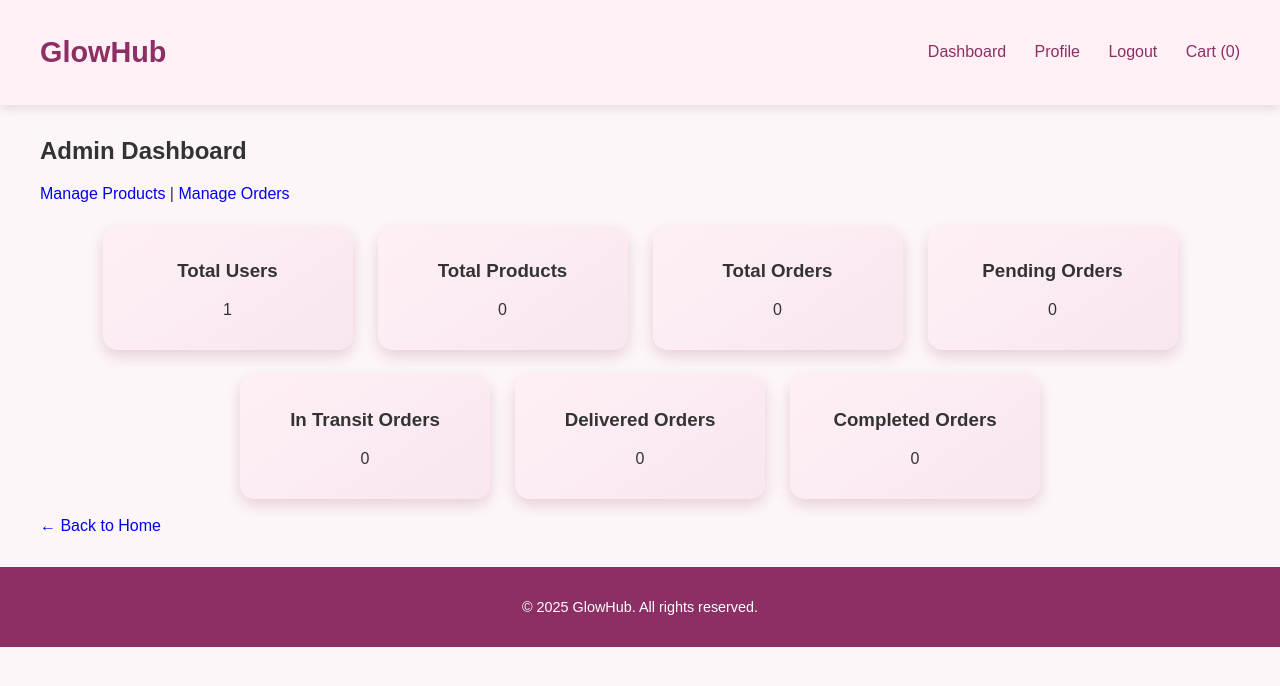
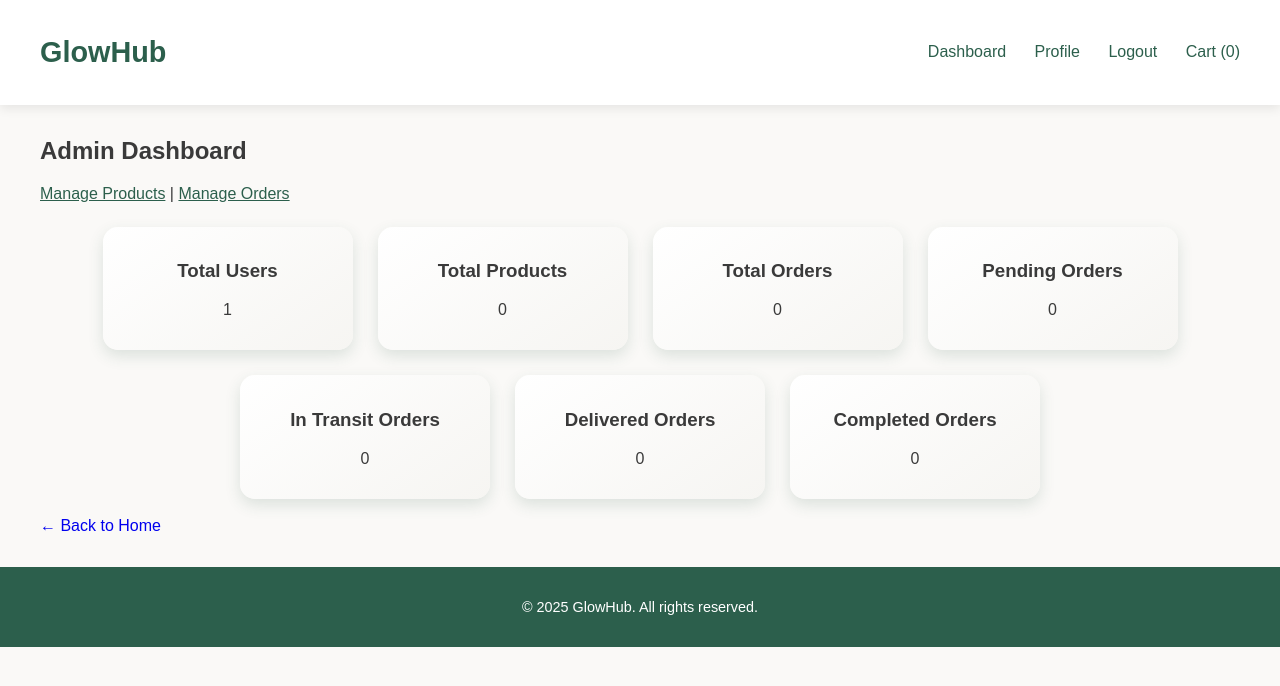
Before and after one commit to Tasnim0-0Abdelhamid/GlowHub, a Django app: page /dashboard/ in a window 1280 px wide. Shown: the top 686 px of the page. Run offline with Django 5.2, Linux system fonts and the light colour scheme; the visitor is signed in with stand-in values (Sample User, id 1); data comes from the database, SQL or seed files in the repository; data that the repository does not hold is empty.

Commit message:
Change style

```diff
--- a/main_app/static/style.css
+++ b/main_app/static/style.css
@@ -1,7 +1,7 @@
 body {
     font-family: 'Poppins', Arial, sans-serif;
-    background-color: #fdf6f8;
-    color: #333;
+    background-color: #faf9f7;
+    color: #3a3a3a;
     margin: 0;
     padding: 0;
 }
@@ -10,10 +10,9 @@ a {
     text-decoration: none;
 }
 
-
 nav {
-    background-color: #fff0f5;
-    box-shadow: 0 4px 10px rgba(0,0,0,0.1);
+    background-color: #ffffff;
+    box-shadow: 0 4px 10px rgba(0,0,0,0.08);
 }
 
 .nav-container {
@@ -26,23 +25,22 @@ nav {
 }
 
 .nav-container h1 a {
-    color: #8b2f64;
+    color: #2c5f4c;
     font-weight: bold;
     font-size: 1.8rem;
 }
 
 .nav-links a {
-    color: #8b2f64;
+    color: #2c5f4c;
     margin-left: 1.5rem;
     font-weight: 500;
     transition: all 0.3s ease;
 }
 
 .nav-links a:hover {
-    color: #d96ca7;
+    color: #76b79c;
     transform: scale(1.05);
 }
-
 
 .content {
     max-width: 1200px;
@@ -50,10 +48,9 @@ nav {
     padding: 0 2rem;
 }
 
-
 footer {
-    background-color: #8b2f64;
-    color: #fff;
+    background-color: #2c5f4c;
+    color: #ffffff;
     text-align: center;
     padding: 2rem 0;
     margin-top: 2rem;
@@ -63,7 +60,6 @@ footer {
 footer p {
     margin: 0;
 }
-
 
 .products-container {
     display: flex;
@@ -78,15 +74,15 @@ footer p {
     width: 220px;
     border-radius: 15px;
     text-align: center;
-    background: linear-gradient(145deg, #fff0f5, #f8e6f0);
-    box-shadow: 0 6px 15px rgba(139, 47, 100, 0.2);
+    background: linear-gradient(145deg, #ffffff, #f6f5f2);
+    box-shadow: 0 6px 15px rgba(44, 95, 76, 0.15);
     position: relative;
     transition: transform 0.3s, box-shadow 0.3s;
 }
 
 .product-card:hover {
     transform: translateY(-8px);
-    box-shadow: 0 12px 25px rgba(139, 47, 100, 0.3);
+    box-shadow: 0 12px 25px rgba(44, 95, 76, 0.25);
 }
 
 .product-image {
@@ -98,7 +94,7 @@ footer p {
 .price {
     font-weight: bold;
     margin: 8px 0;
-    color: #d96ca7;
+    color: #76b79c;
     font-size: 1.1rem;
 }
 
@@ -107,17 +103,16 @@ footer p {
     text-align: left;
     margin-top: 10px;
     font-size: 0.9rem;
-    color: #5a3a4b;
+    color: #5a5a5a;
 }
 
 .product-card:hover .product-details {
     display: block;
 }
 
-
 button, .btn {
-    background-color: #d96ca7;
-    color: #fff;
+    background-color: #76b79c;
+    color: #ffffff;
     border: none;
     padding: 0.5rem 1rem;
     border-radius: 8px;
@@ -127,10 +122,9 @@ button, .btn {
 }
 
 button:hover, .btn:hover {
-    background-color: #8b2f64;
+    background-color: #2c5f4c;
     transform: scale(1.05);
 }
-
 
 input, select, textarea {
     padding: 0.6rem 0.8rem;
@@ -143,8 +137,8 @@ input, select, textarea {
 
 input:focus, select:focus, textarea:focus {
     outline: none;
-    border-color: #d96ca7;
-    box-shadow: 0 0 5px rgba(217,108,167,0.4);
+    border-color: #76b79c;
+    box-shadow: 0 0 5px rgba(118,183,156,0.4);
 }
 
 table {
@@ -157,6 +151,18 @@ table {
 th, td {
     padding: 12px 15px;
     text-align: left;
-    border-bottom: 1px solid #e0cfe5;
-    color: #5a3a4b;
+    border-bottom: 1px solid #e0e0e0;
+    color: #5a5a5a;
 }
+
+a.second-link {
+    color: #2c5f4c;
+    text-decoration: underline;
+    font-weight: 500;
+    transition: color 0.3s, text-decoration 0.3s;
+}
+
+a.second-link:hover {
+    color: #76b79c;
+    text-decoration: none;
+}
--- a/main_app/templates/admin/admin_dashboard.html
+++ b/main_app/templates/admin/admin_dashboard.html
@@ -7,8 +7,8 @@
     <h2>Admin Dashboard</h2>
 
     <div style="margin-bottom: 1.5rem;">
-        <a href="{% url 'manage_products' %}">Manage Products</a> |
-        <a href="{% url 'manage_orders' %}">Manage Orders</a>
+        <a href="{% url 'manage_products' %}" class="second-link">Manage Products</a> |
+        <a href="{% url 'manage_orders' %}" class="second-link">Manage Orders</a>
     </div>
 
     <div class="products-container" style="grid-template-columns: repeat(auto-fit, minmax(150px, 1fr));">
--- a/main_app/templates/admin/manage_orders.html
+++ b/main_app/templates/admin/manage_orders.html
@@ -26,7 +26,8 @@
                 <th>User</th>
                 <th>Date</th>
                 <th>Status</th>
-                <th>Action</th>
+                <th>Edit</th>
+                <th>Delete</th>
             </tr>
         </thead>
         <tbody>
@@ -38,6 +39,8 @@
                 <td>{{ order.status|capfirst }}</td>
                 <td>
                     <a href="{% url 'edit_order' order.id %}" class="btn">Edit</a>
+                </td>
+                <td>
                     <a href="{% url 'delete_order' order.id %}" class="btn">Delete</a>
                 </td>
 
--- a/main_app/templates/admin/manage_products.html
+++ b/main_app/templates/admin/manage_products.html
@@ -30,7 +30,8 @@
                 <th>Category</th>
                 <th>Price</th>
                 <th>Stock</th>
-                <th>Actions</th>
+                <th>Edit</th>
+                <th>Delete</th>
             </tr>
         </thead>
         <tbody>
@@ -42,6 +43,8 @@
                 <td>{{ product.stock_quantity }}</td>
                 <td>
                     <a href="{% url 'edit_product' product.id %}" class="btn">Edit</a>
+                </td>
+                <td>
                     <a href="{% url 'delete_product' product.id %}" class="btn">Delete</a>
                 </td>
             </tr>
--- a/main_app/templates/home.html
+++ b/main_app/templates/home.html
@@ -35,10 +35,6 @@
                 <button type="submit" class="btn">Add to Cart</button>
             </form>
 
-            <div class="product-details">
-                <p>{{ product.description }}</p>
-                <p><strong>Category:</strong> {{ product.category }}</p>
-            </div>
         </div>
     {% empty %}
         <p>No products available.</p>
```
Also changed, not shown: main_app/templates/accounts/profile.html (+2 -10 lines), main_app/templates/accounts/signup.html (+0 -8 lines), media/products/ISIS_Pharma_Teen_Dream_Gel_Sensitive_for_Oily_Skin_250ml..webp (deleted), media/products/ISIS_Pharma_Teen_Dream_Gel_Sensitive_for_Oily_Skin_250ml_pBtsDdm..webp (deleted), media/products/Rilastil_Xerolact1.jpeg (deleted).
